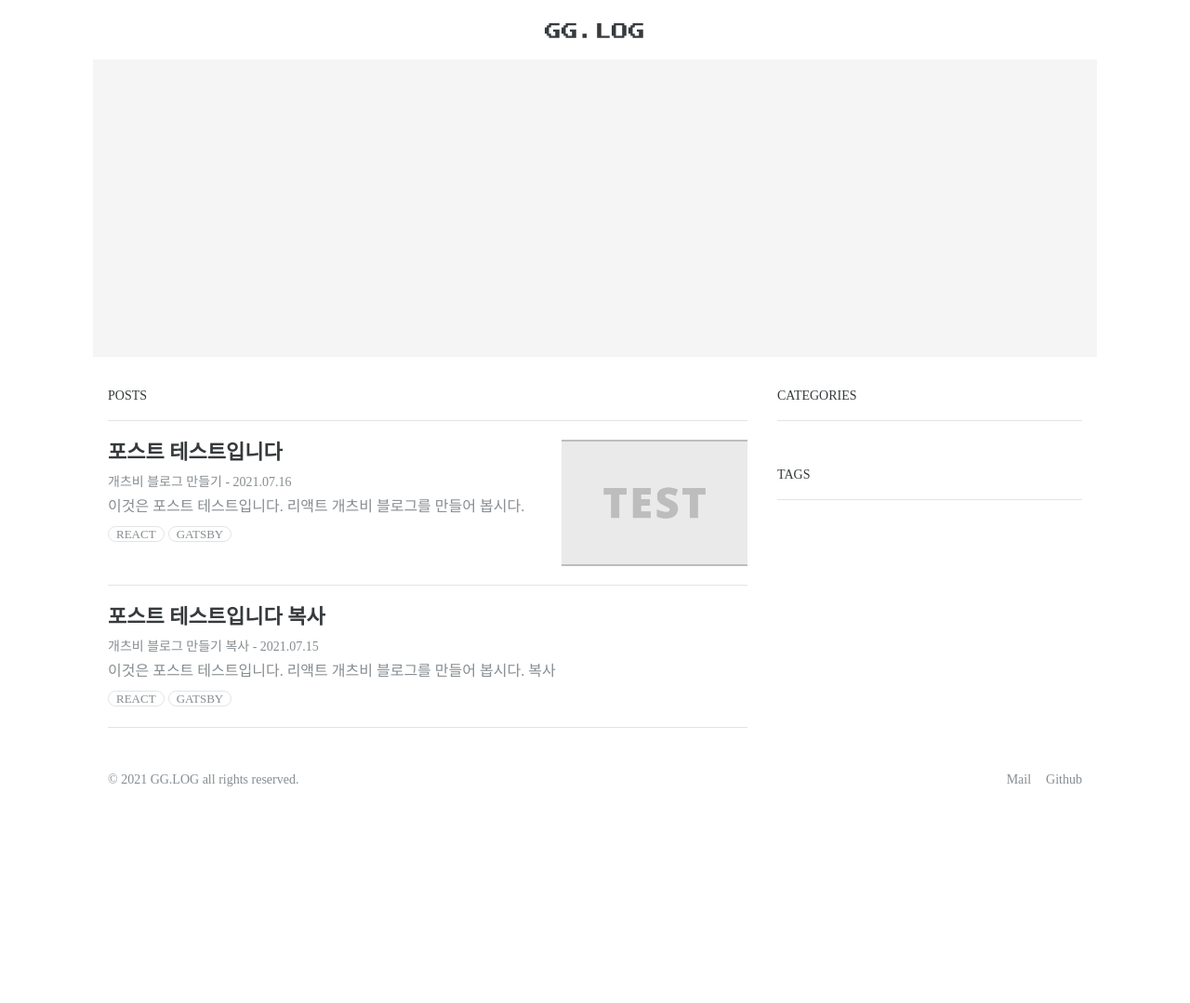
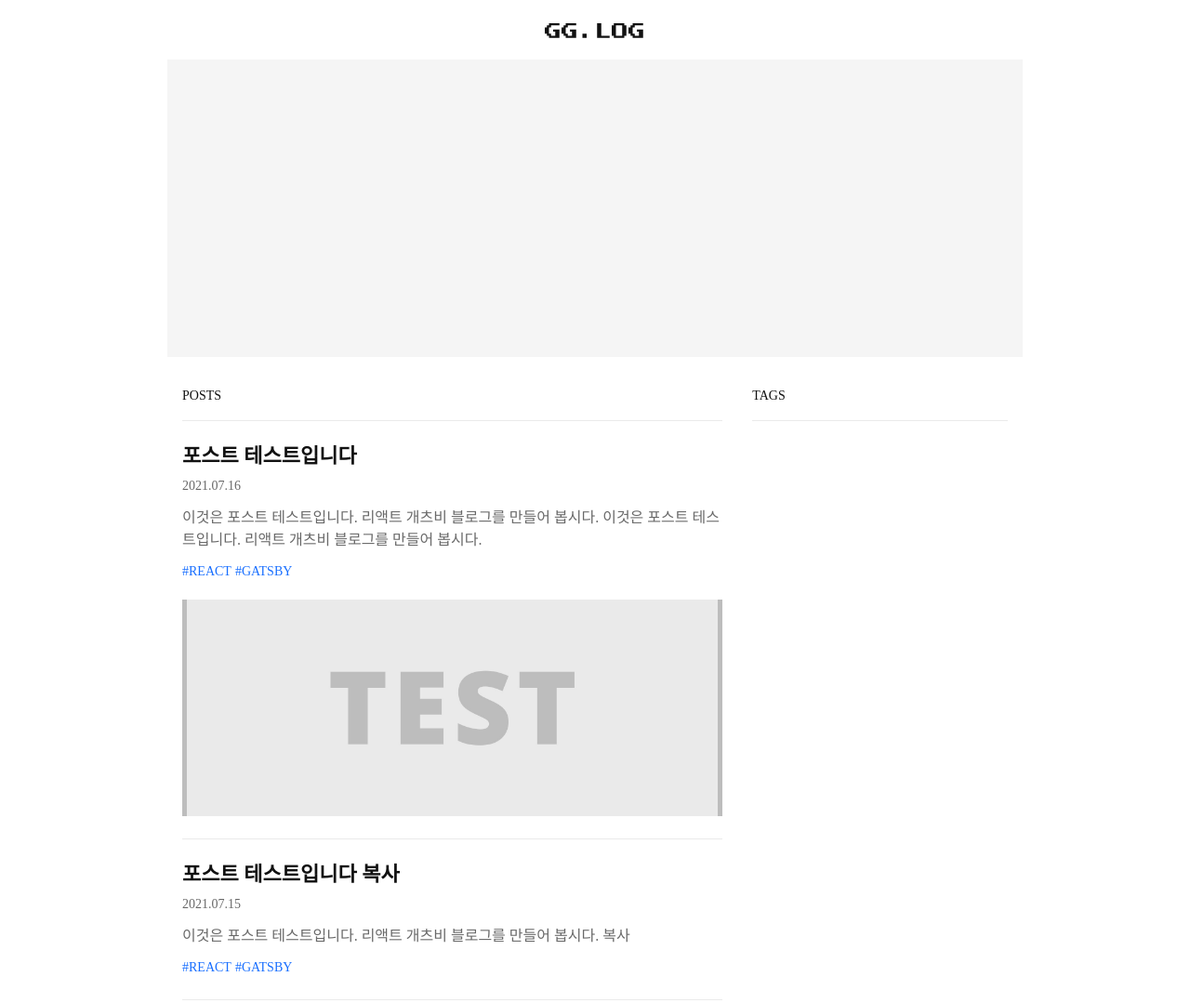
Before and after one commit to lexie-kaia/devlog, a Gatsby site: page / in a window 1280 px wide. Shown: the top 1079 px of the page at 93% size. Before the commit the page ends 879 px from the top, so only its background shows below. Built offline with nearby package versions, Linux system fonts and the light colour scheme; Gatsby itself is replaced by a stand-in of ours; some packages are replaced by stand-ins of ours; a web font is replaced by a local one.

Commit message:
edit Layout and PostItem ui

```diff
--- a/contents/categorytest/postest/index.md
+++ b/contents/categorytest/postest/index.md
@@ -1,9 +1,8 @@
 ---
+title: '포스트 테스트입니다'
 date: '2021-07-16'
-title: '포스트 테스트입니다'
-category: '개츠비 블로그 만들기'
 tags: ['react', 'gatsby']
-summary: '이것은 포스트 테스트입니다. 리액트 개츠비 블로그를 만들어 봅시다.'
+summary: '이것은 포스트 테스트입니다. 리액트 개츠비 블로그를 만들어 봅시다. 이것은 포스트 테스트입니다. 리액트 개츠비 블로그를 만들어 봅시다.'
 thumbnail: './imagetest.jpg'
 ---
 
--- a/src/components/common/layout.tsx
+++ b/src/components/common/layout.tsx
@@ -13,7 +13,7 @@ type Props = {
 
 const Container = styled.div`
   margin: 0 auto;
-  max-width: 1240px;
+  max-width: 1080px;
 
   @media screen and (min-width: 769px) {
     padding: 0 5rem;
@@ -36,7 +36,7 @@ function Layout({ children }: Props) {
           rel="stylesheet"
         />
       </Helmet>
-      <ThemeProvider theme={softLight}>
+      <ThemeProvider theme={hardLight}>
         <Globalstyles />
         <Container>
           <Header />
--- a/src/components/main/postitem.tsx
+++ b/src/components/main/postitem.tsx
@@ -5,7 +5,6 @@ import { GatsbyImage, getImage, ImageDataLike } from 'gatsby-plugin-image';
 
 export type PostType = {
   title: string;
-  category: string;
   date: string;
   summary: string;
   tags: string[];
@@ -13,37 +12,20 @@ export type PostType = {
 };
 
 const Wrapper = styled.li`
-  padding: 1.25rem 0;
+  padding: 1.5rem 0;
   border-bottom: ${props => `1px solid ${props.theme.color.line}`};
   transition: background 300ms ease-in-out;
-
-  @media screen and (min-width: 577px) {
-    display: flex;
-  }
 `;
 
-const Info = styled.div`
-  @media screen and (min-width: 577px) {
-    flex-grow: 1;
-    margin-right: 1rem;
-  }
-`;
+const Info = styled.div``;
 
 const Thumb = styled.div`
   overflow: hidden;
   width: 100%;
   height: 0;
-  padding-bottom: 68%;
+  padding-bottom: 40%;
   background: whitesmoke;
-  margin-top: 1rem;
-
-  @media screen and (min-width: 577px) {
-    flex-shrink: 0;
-    margin-top: 0;
-    padding-bottom: 0;
-    width: 200px;
-    height: 136px;
-  }
+  margin-top: 1.25rem;
 `;
 
 const Title = styled.h3`
@@ -61,15 +43,15 @@ const TitleLink = styled(Link)`
   }
 `;
 
-const CategoryAndDate = styled.p`
-  margin-bottom: 0.25rem;
+const Date = styled.p`
+  margin-bottom: 0.75rem;
   color: ${props => props.theme.color.textSub};
   font-size: 14px;
   line-height: 20px;
 `;
 
 const Summary = styled.p`
-  margin-bottom: 0.5rem;
+  margin-bottom: 0.75rem;
   font-size: 16px;
   line-height: 24px;
   color: ${props => props.theme.color.textSub};
@@ -93,31 +75,21 @@ const TagItem = styled.li`
 `;
 
 const TagLink = styled(Link)`
-  padding: 0 0.5rem;
-  border-radius: 1rem;
-  color: ${props => props.theme.color.textSub};
-  border: ${props => `1px solid ${props.theme.color.line}`};
-  font-size: 13px;
+  font-size: 14px;
   line-height: 20px;
   text-transform: uppercase;
-  cursor: pointer;
+  &:before {
+    content: '#';
+  }
+  color: ${props => props.theme.color.highlight};
 
   &:hover,
   &:focus {
-    outline: none;
-    color: ${props => props.theme.color.highlight};
-    border: ${props => `1px solid ${props.theme.color.highlight}`};
+    text-decoration: underline;
   }
 `;
 
-function PostItem({
-  title,
-  category,
-  date,
-  summary,
-  tags,
-  thumbnail,
-}: PostType) {
+function PostItem({ title, date, summary, tags, thumbnail }: PostType) {
   const thumbnailData = getImage(thumbnail);
   console.log(thumbnailData);
 
@@ -127,9 +99,7 @@ function PostItem({
         <Title>
           <TitleLink to="/">{title}</TitleLink>
         </Title>
-        <CategoryAndDate>
-          {category} - {date}
-        </CategoryAndDate>
+        <Date>{date}</Date>
         <Summary>
           <SummaryLink to="/">{summary}</SummaryLink>
         </Summary>
--- a/src/pages/index.tsx
+++ b/src/pages/index.tsx
@@ -140,17 +140,6 @@ function Home({ data }: Props) {
           </Section>
         </Left>
         <Right>
-          <Section title="categories">
-            <CategoryList>
-              {/* {categories.map(category => (
-                <CategoryItem
-                  key={category.heading}
-                  heading={category.heading}
-                  posts={category.posts}
-                />
-              ))} */}
-            </CategoryList>
-          </Section>
           <Section title="tags">
             <TagList>
               {/* {tags.map(tag => (
@@ -175,7 +164,7 @@ export const queryIndex = graphql`
         node {
           id
           frontmatter {
-            category
+            title
             date(formatString: "YYYY.MM.DD")
             summary
             tags
@@ -183,12 +172,11 @@ export const queryIndex = graphql`
               childImageSharp {
                 gatsbyImageData(
                   layout: FULL_WIDTH
-                  breakpoints: [576]
-                  aspectRatio: 1.47
+                  breakpoints: [576, 768]
+                  aspectRatio: 2.5
                 )
               }
             }
-            title
           }
         }
       }
```
